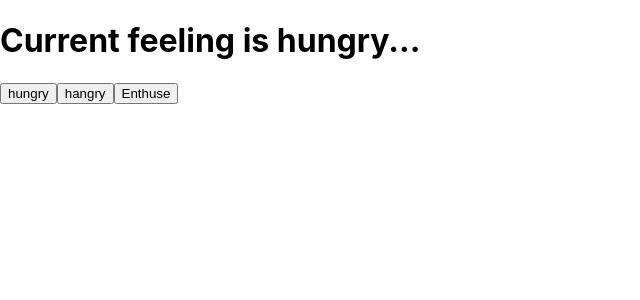
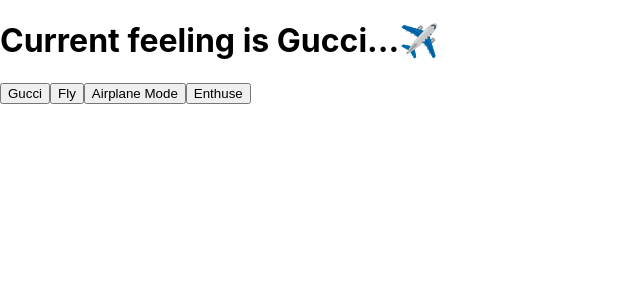
Before and after one commit to xXBricksquadXx/react-essentials, a React (Create React App) app: page / in a window 1280 px wide. Shown: the top 300 px of the page, without its empty margins (0-640 px from the left). Built offline with nearby package versions, Linux system fonts and the light colour scheme.

Commit message:
Working with useEffect

```diff
--- a/src/App.js
+++ b/src/App.js
@@ -11,19 +11,25 @@ function RegularComponent() {
 
                                                                                      //use state returns an array, 'feeling' is the state variable, 2nd will update state
 function App() {
-  const [feeling, setFeeling] = useState("hungry");
+  const [feeling, setFeeling] = useState("Gucci");
+  const [secondary, setSecondary] = useState("✈️");
 
   useEffect(() => {
     console.log(`Im ${feeling} af tho..`);
-  }, [feeling]);
+  },[feeling] );
+
+  useEffect(() => {
+    console.log(`Im ${secondary} af tho..`);
+  }, [secondary]);
 
 
 return(
   <>
-  <h1>Current feeling is {feeling}...</h1>
-  <button onClick={() => setFeeling("hungry")}>hungry</button>
-  <button onClick={() => setFeeling("hangry")}>
-  hangry
+  <h1>Current feeling is {feeling}...{secondary}</h1>
+  <button onClick={() => setFeeling("Gucci")}>Gucci</button>
+  <button onClick={() => setSecondary("✈")}>Fly</button>
+  <button onClick={() => setFeeling("Airplane Mode")}>
+  Airplane Mode
   </button>
   <button onClick={() => setFeeling("Good Looking")}> Enthuse</button>
   </>
```
